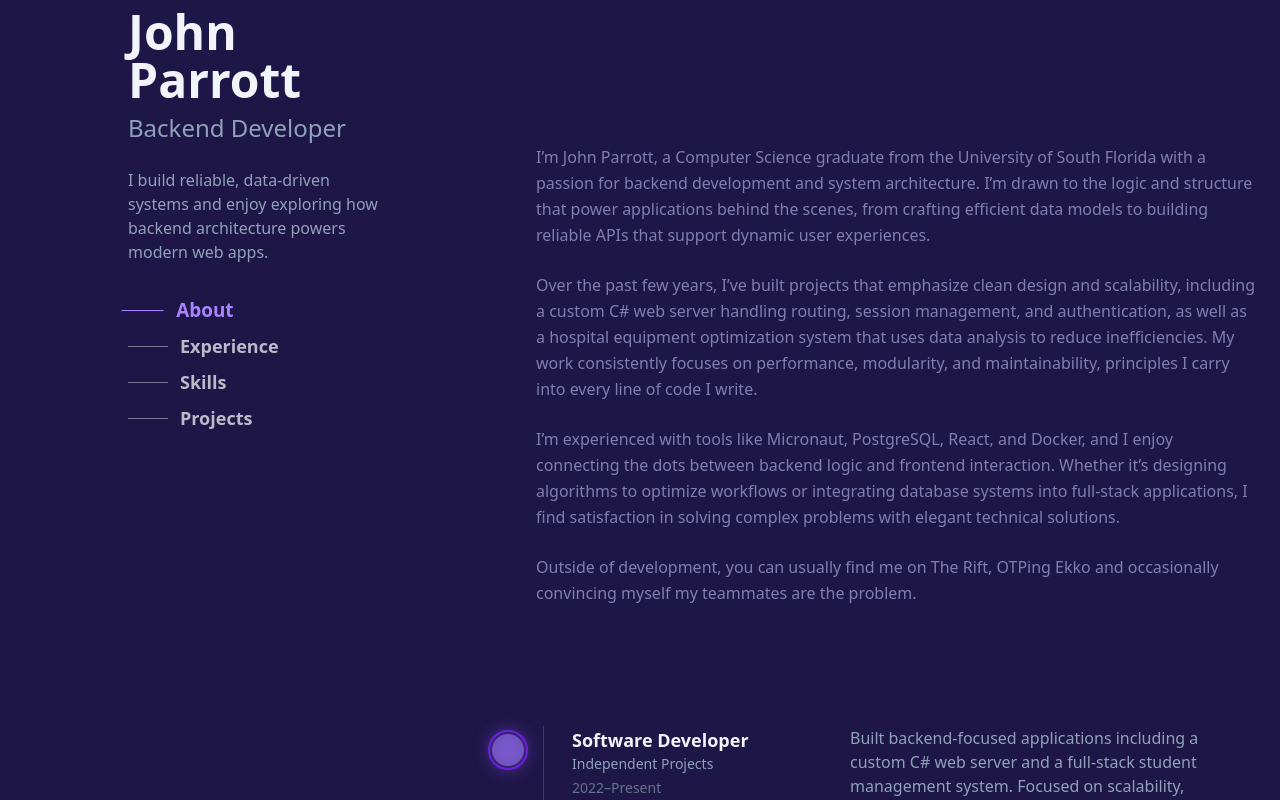
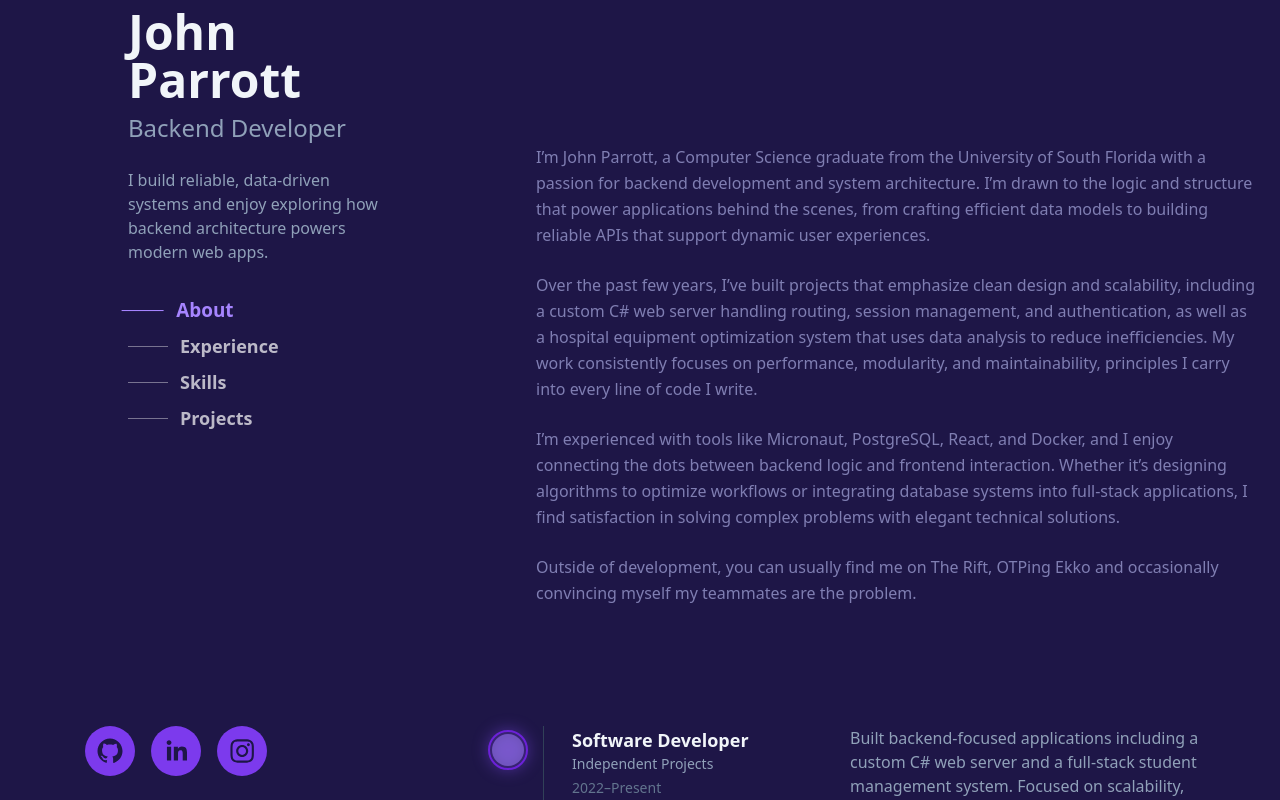
Before and after one commit to Docoppolis/Portfolio, a React (Vite) app: page / in a window 1280 px wide. Shown: the top 800 px of the page. Built offline with nearby package versions, Linux system fonts and the light colour scheme.

Commit message:
Added socials

```diff
--- a/package.json
+++ b/package.json
@@ -14,7 +14,8 @@
     "@tailwindcss/vite": "^4.1.16",
     "framer-motion": "^12.23.24",
     "react": "^19.1.1",
-    "react-dom": "^19.1.1"
+    "react-dom": "^19.1.1",
+    "react-social-icons": "^6.25.0"
   },
   "devDependencies": {
     "@eslint/js": "^9.36.0",
--- a/src/components/Hero.jsx
+++ b/src/components/Hero.jsx
@@ -1,4 +1,5 @@
 import { useState, useEffect } from "react";
+import { SocialIcon } from 'react-social-icons';
 
 export default function Hero({ lenisRef }) {
   const [activeSection, setActiveSection] = useState(null);
@@ -63,9 +64,17 @@ export default function Hero({ lenisRef }) {
         />
       </div>
 
+      <div className="absolute bottom-6 right-20 w-full">
+        <div className="flex justify-center space-x-4">
+          <SocialIcon url="https://github.com/Docoppolis" bgColor="#7c3aed" target="_blank" rel="noopener noreferrer" />
+          <SocialIcon url="https://www.linkedin.com/in/john-parrott-6b88ba27a/" bgColor="#7c3aed" target="_blank" rel="noopener noreferrer" />
+          <SocialIcon url="https://www.instagram.com/john.parrott653" bgColor="#7c3aed" target="_blank" rel="noopener noreferrer" />
+        </div>
+      </div>
+
+    </div>
 
 
-    </div>
   );
 }
 
```
Also changed, not shown: 1 other file (tests, documents, lock files or other folders).
